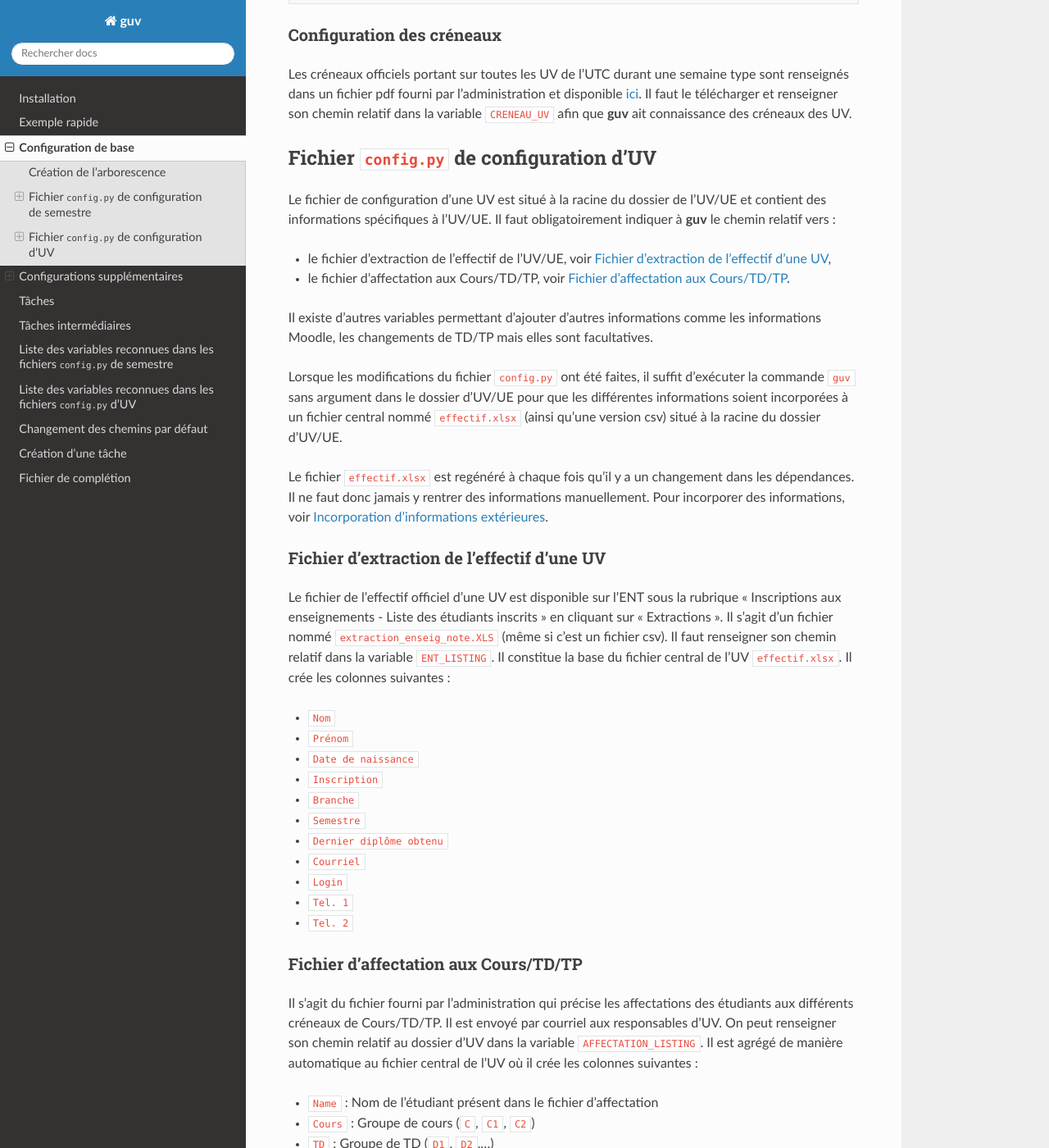
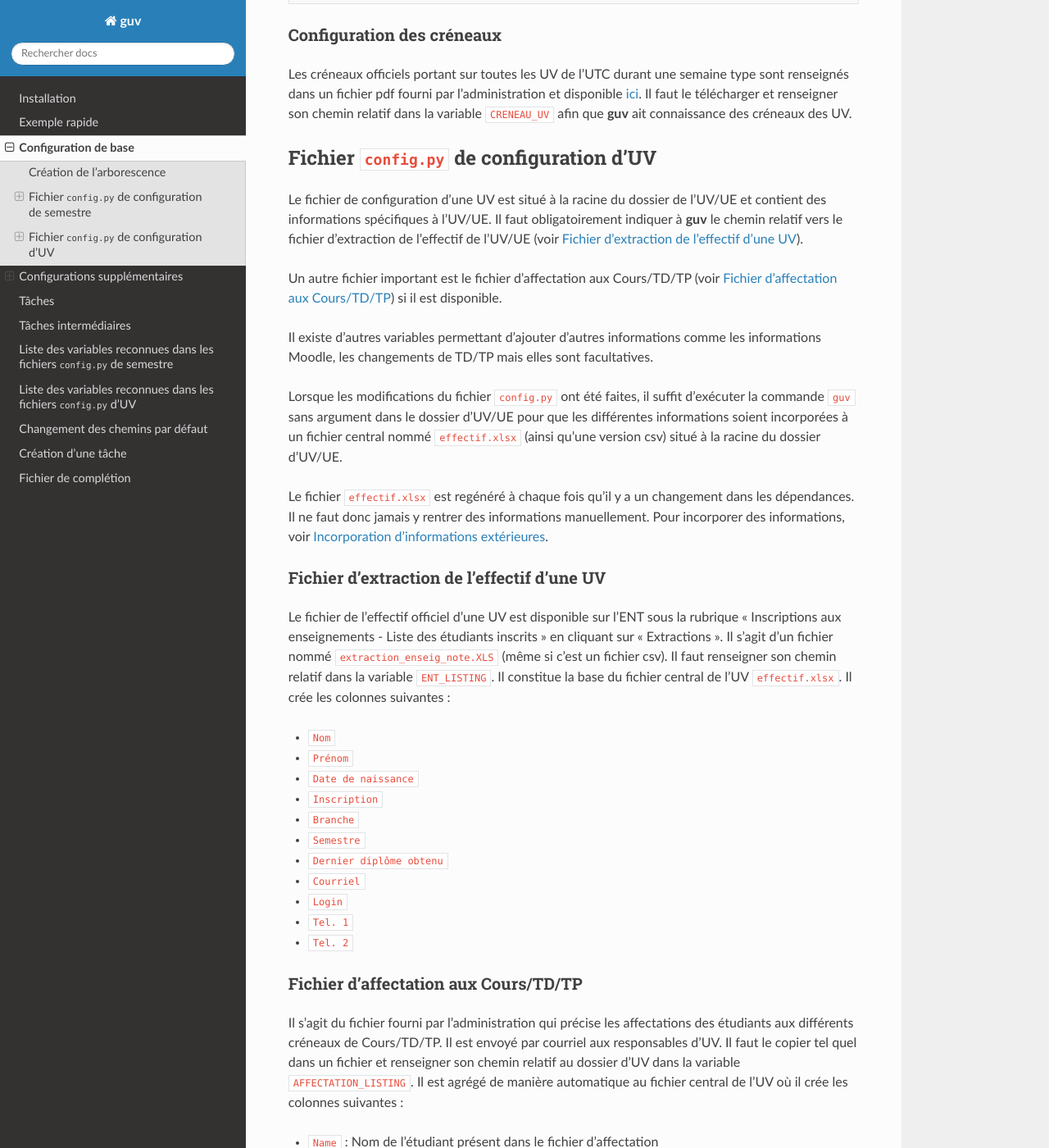
Before and after one commit to thisirs/guv, a Sphinx documentation site: the page built from docs/tutorial.rst, in a window 1280 px wide and 1400 px high, scrolled down 3621 px. Shown: the whole window at 82% size. Built offline with Sphinx 7.4.7 and the Read the Docs theme 2.0.0, drawn with Linux system fonts in a browser that asks for light colours.

Commit message:
Update documentation

```diff
--- a/docs/tutorial.rst
+++ b/docs/tutorial.rst
@@ -216,11 +216,11 @@
 
 Le fichier de configuration d'une UV est situé à la racine du dossier
 de l'UV/UE et contient des informations spécifiques à l'UV/UE. Il faut
-obligatoirement indiquer à **guv** le chemin relatif vers :
+obligatoirement indiquer à **guv** le chemin relatif vers le fichier
+d'extraction de l'effectif de l'UV/UE (voir :ref:`ent-listing`).
 
-- le fichier d'extraction de l'effectif de l'UV/UE, voir
-  :ref:`ent-listing`,
-- le fichier d'affectation aux Cours/TD/TP, voir :ref:`affectation`.
+Un autre fichier important est le fichier d'affectation aux
+Cours/TD/TP (voir :ref:`affectation`) si il est disponible.
 
 Il existe d'autres variables permettant d'ajouter d'autres
 informations comme les informations Moodle, les changements de TD/TP
@@ -269,10 +269,11 @@
 
 Il s'agit du fichier fourni par l'administration qui précise les
 affectations des étudiants aux différents créneaux de Cours/TD/TP. Il
-est envoyé par courriel aux responsables d'UV. On peut renseigner son
-chemin relatif au dossier d'UV dans la variable
-``AFFECTATION_LISTING``. Il est agrégé de manière automatique au
-fichier central de l'UV où il crée les colonnes suivantes :
+est envoyé par courriel aux responsables d'UV. Il faut le copier tel
+quel dans un fichier et renseigner son chemin relatif au dossier d'UV
+dans la variable ``AFFECTATION_LISTING``. Il est agrégé de manière
+automatique au fichier central de l'UV où il crée les colonnes
+suivantes :
 
 - ``Name`` : Nom de l'étudiant présent dans le fichier d'affectation
 - ``Cours`` : Groupe de cours (``C``, ``C1``, ``C2``)
```
